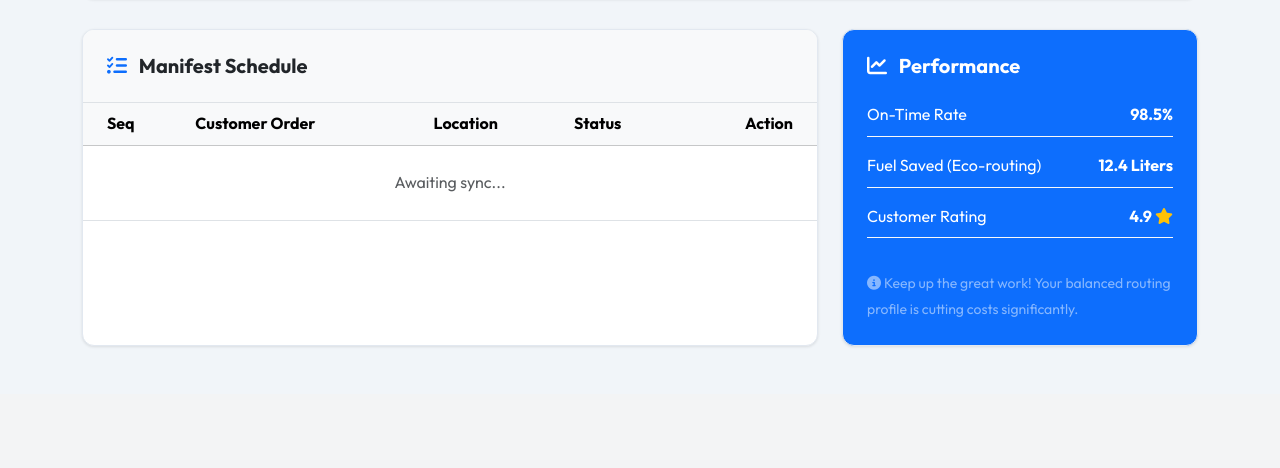
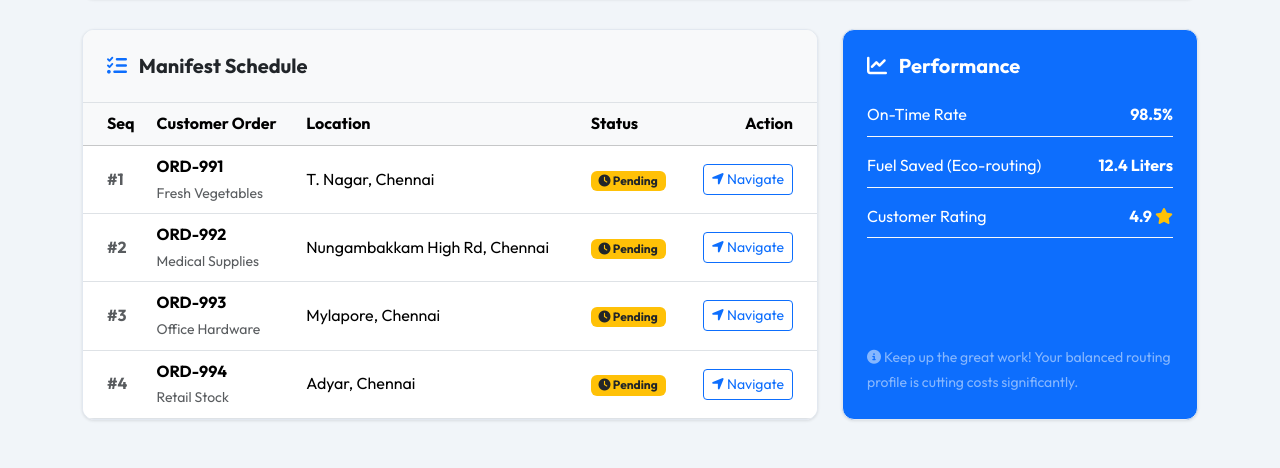
Before and after one commit to shanker2004/BizRoute, a Flask app: page /deliveryPartner in a window 1280 px wide. Shown: the part 783-1251 px from the top of the page. Before the commit the page ends 1130 px from the top, so only its background shows below. Run offline with Flask 3, Linux system fonts and the light colour scheme; some libraries are stand-ins or nearby versions.

Commit message:
update map simulations

```diff
--- a/templates/DeliveryPartner.html
+++ b/templates/DeliveryPartner.html
@@ -267,6 +267,9 @@
                 stopover: true
             }));
 
+            // Force populate the table immediately so the UI is robust even if API fails
+            populateTable();
+
             directionsService.route({
                 origin: ROUTE_DATA.origin,
                 destination: ROUTE_DATA.destination,
@@ -283,11 +286,31 @@
                     activePath = response.routes[0].overview_path;
 
                     renderCustomMarkers(response.routes[0].legs);
-                    populateTable(response.routes[0].legs);
                     renderSummary(response.routes[0].legs);
 
                 } else {
-                    alert("Mock routing failed. " + status);
+                    console.warn("Directions request failed: " + status + ". Falling back to static summary UI.");
+
+                    // Render a static summary if the API fails
+                    document.getElementById("overview-summary").innerHTML = `
+                        <div class="route-summary" style="background: linear-gradient(135deg, #1e293b, #0f172a);">
+                            <h3 class="mb-4"><i class="fas fa-route text-primary"></i> Master Route Manifest Optimization</h3>
+                            <div class="row text-center">
+                                <div class="col-md-4 border-end border-secondary border-opacity-50">
+                                    <div class="fs-1 fw-bold text-white">42 <span class="fs-5 fw-normal text-muted">mins</span></div>
+                                    <div class="text-uppercase tracking-wider small mt-1 text-primary">Total Block Time</div>
+                                </div>
+                                <div class="col-md-4 border-end border-secondary border-opacity-50">
+                                    <div class="fs-1 fw-bold text-white">18.4 <span class="fs-5 fw-normal text-muted">km</span></div>
+                                    <div class="text-uppercase tracking-wider small mt-1 text-primary">Total Distance</div>
+                                </div>
+                                <div class="col-md-4">
+                                    <div class="fs-1 fw-bold text-success"><i class="fas fa-leaf fs-3 me-2"></i>2.1 <span class="fs-5 fw-normal text-muted">kg</span></div>
+                                    <div class="text-uppercase tracking-wider small mt-1 text-success">Carbon Output (Optimized)</div>
+                                </div>
+                            </div>
+                        </div>
+                    `;
                 }
             });
         }
```
